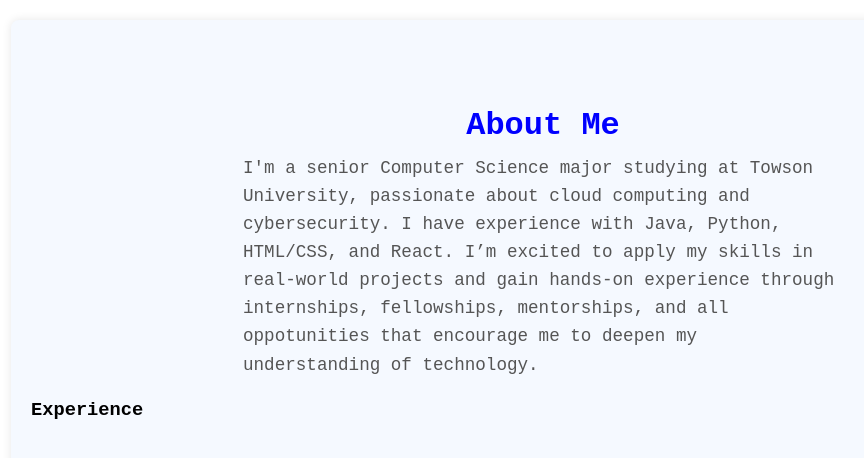
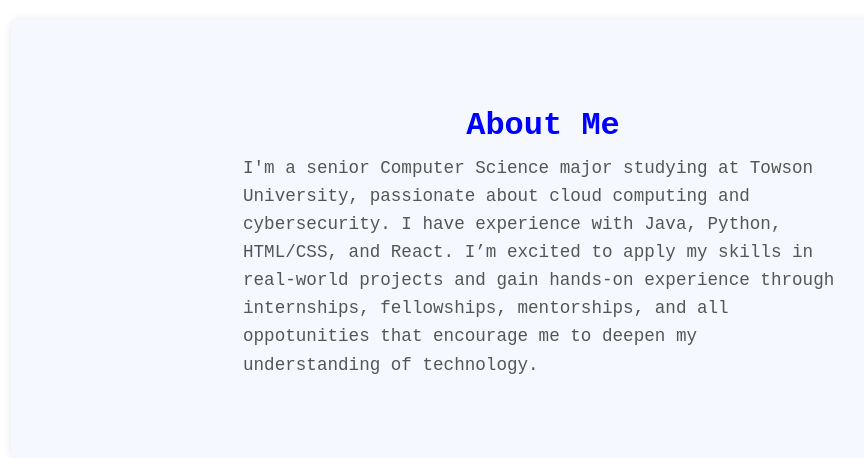
Before and after one commit to aminataj11/aminata-diallo-portfolio, a plain HTML site: page about.html in a window 1280 px wide. Shown: the whole page, without its empty margins (97-961 px from the left). Drawn offline with Linux system fonts and the light colour scheme.

Commit message:
Update about.html

```diff
--- a/about.html
+++ b/about.html
@@ -24,7 +24,7 @@
 
             </div>
 
-            <h3> Experience </h3>
+
         </section>
 
 
```
